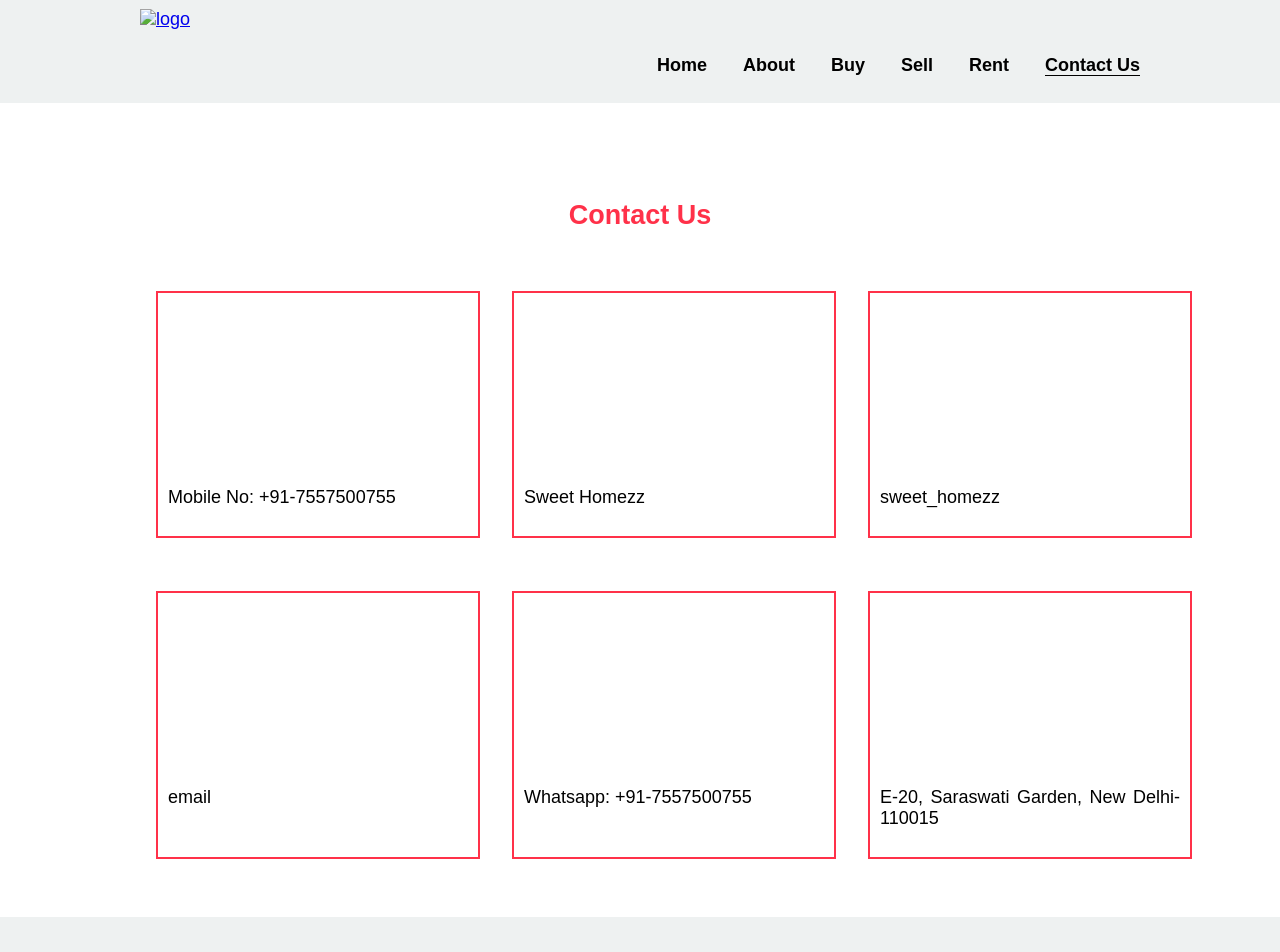
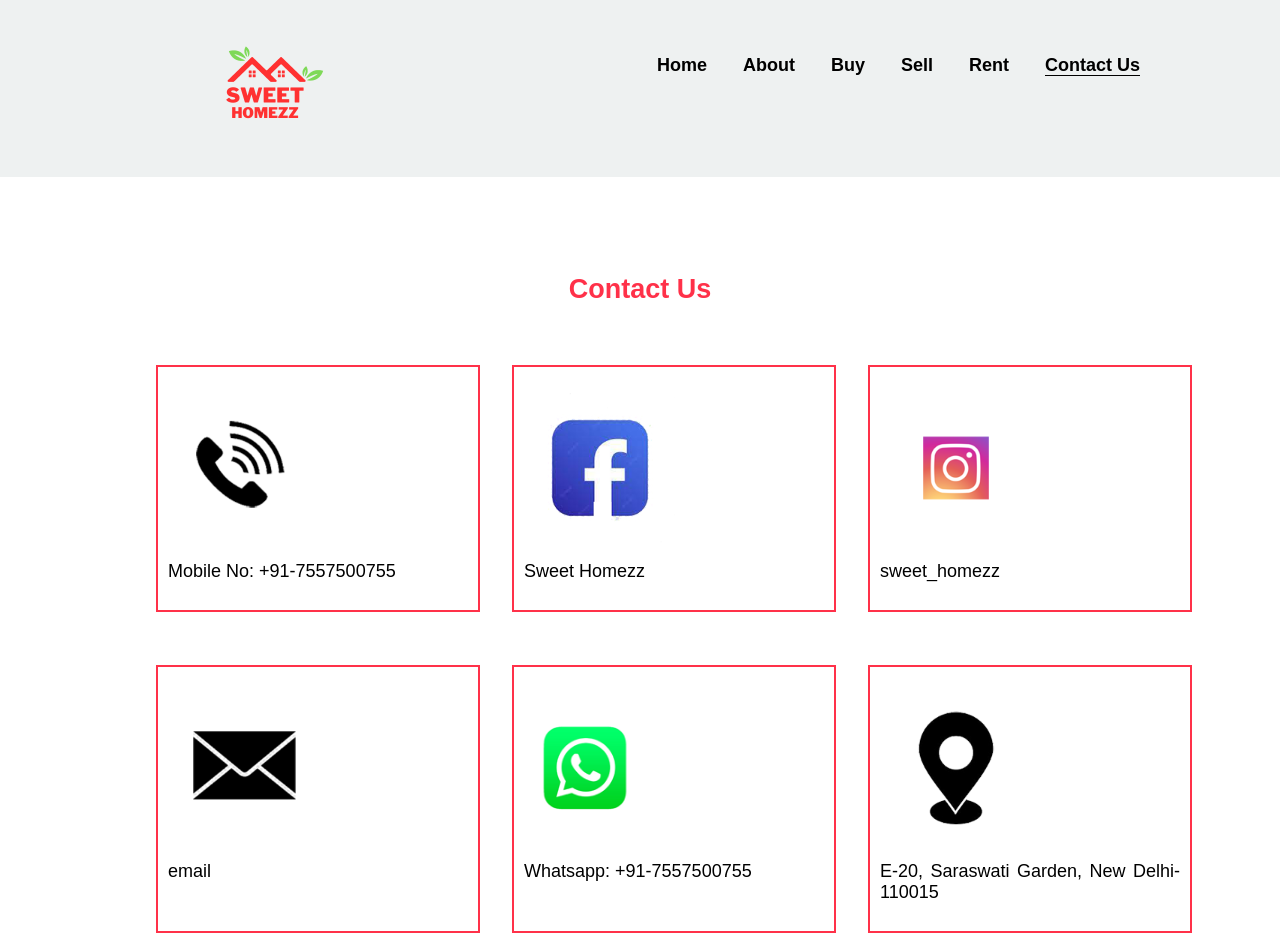
Before and after one commit to Sukhmani05/sweethomezz, a plain HTML site: page contact-us.html in a window 1280 px wide. Shown: the top 952 px of the page. Drawn offline with Linux system fonts and the light colour scheme; files that its build step writes are made by us from their sources.

Commit message:
Update contact-us.html

```diff
--- a/contact-us.html
+++ b/contact-us.html
@@ -3,7 +3,7 @@
 <head>
     <meta charset="UTF-8">
     <meta name="viewport" content="width=device-width, initial-scale=1.0">
-    <link rel="stylesheet" href="css/style.css">
+    <link rel="stylesheet" href="style.css">
     <title>Sweet Homezz</title>
 </head>
 <body>
@@ -13,7 +13,7 @@
 
             <div class="logo">
                 <a href="index.html">
-                    <img src="img/logo2.png" alt="logo" class="img-full">
+                    <img src="logo2.png" alt="logo" class="img-full">
                 </a>
             </div>
 
@@ -32,7 +32,7 @@
     </header><!--menu ends-->
 
     <!-- <div class="container container-flex">
-        <img src="img/banner.png" alt="interior design of a house">
+        <img src="banner.png" alt="interior design of a house">
     </div> -->
 
     <br>
@@ -49,7 +49,7 @@
         <div class="block">
             <div class="article-recent-secondary1">
 
-                <img src="img/call1.png" alt="" class="article-img">
+                <img src="call1.png" alt="" class="article-img">
 
             </div>
             <p>
@@ -60,7 +60,7 @@
         <div class="block">
             <div class="article-recent-secondary1">
 
-                <img src="img/facebook1.png" alt="" class="article-img">
+                <img src="facebook1.png" alt="" class="article-img">
 
             </div>
             <p>
@@ -71,7 +71,7 @@
         <div class="block">
             <div class="article-recent-secondary1">
 
-                <img src="img/insta1.png" alt="" class="article-img">
+                <img src="insta1.png" alt="" class="article-img">
 
             </div>
             <p>
@@ -89,7 +89,7 @@
         <div class="block">
             <div class="article-recent-secondary1">
 
-                <img src="img/email1.png" alt="" class="article-img">
+                <img src="email1.png" alt="" class="article-img">
 
             </div>
             <p  class="contact-us-text">
@@ -100,7 +100,7 @@
         <div class="block">
             <div class="article-recent-secondary1">
 
-                <img src="img/whatsapp1.png" alt="" class="article-img">
+                <img src="whatsapp1.png" alt="" class="article-img">
 
             </div>
             <p>
@@ -111,7 +111,7 @@
         <div class="block">
             <div class="article-recent-secondary1">
 
-                <img src="img/location1.png" alt="" class="article-img">
+                <img src="location1.png" alt="" class="article-img">
 
             </div>
             <p  class="contact-us-text">
```
